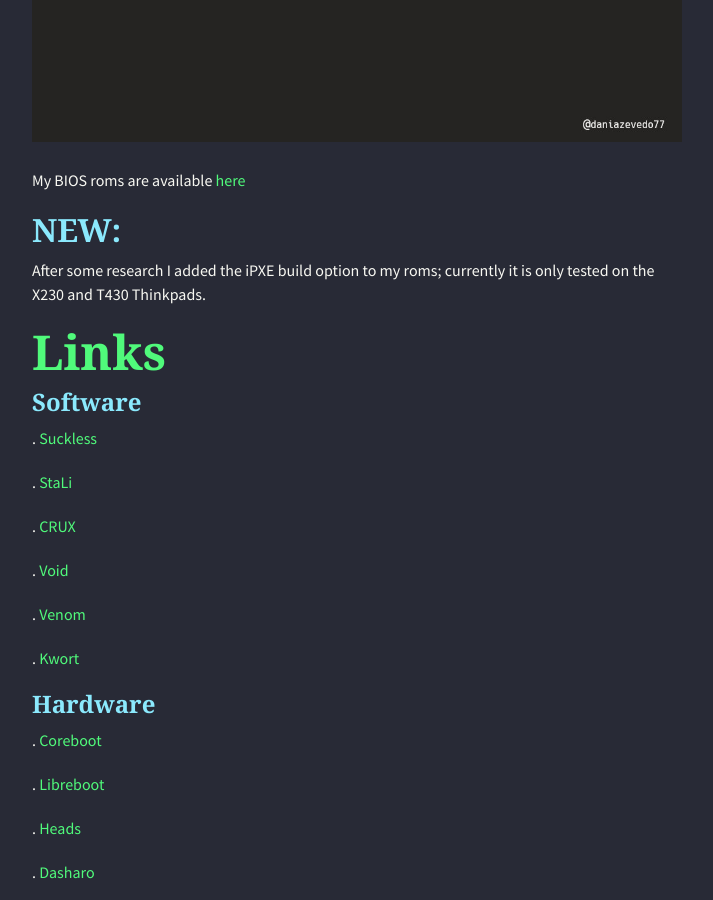
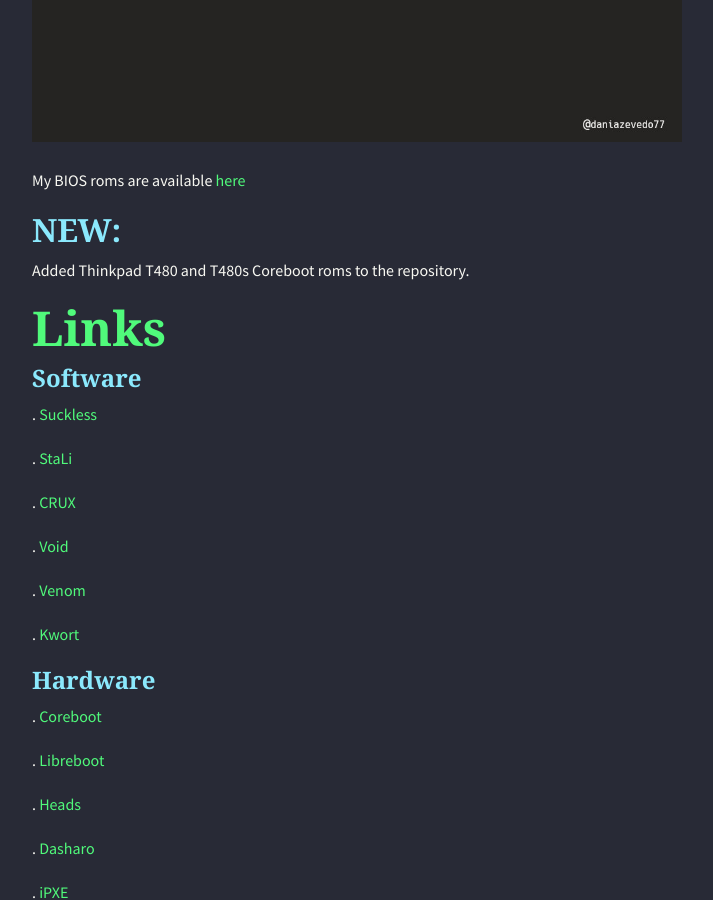
Before and after one commit to dani-77/dani-77.github.io, a Jekyll site: the page built from index.md, in a window 1280 px wide and 900 px high, scrolled down 3599 px. Shown: the whole window, without its empty margins (283-996 px from the left). Built offline with Jekyll 4.4.1, drawn with Linux system fonts in a browser that asks for light colours; nearby versions of some CDN libraries.

Commit message:
Update Coreboot repo

```diff
--- a/index.md
+++ b/index.md
@@ -82,7 +82,7 @@ My BIOS roms are available [here](https://github.com/dani-77/d77coreboot)
 
 ## NEW:
 
-After some research I added the iPXE build option to my roms; currently it is only tested on the X230 and T430 Thinkpads.
+Added Thinkpad T480 and T480s Coreboot roms to the repository.
 
 # Links
 
```
